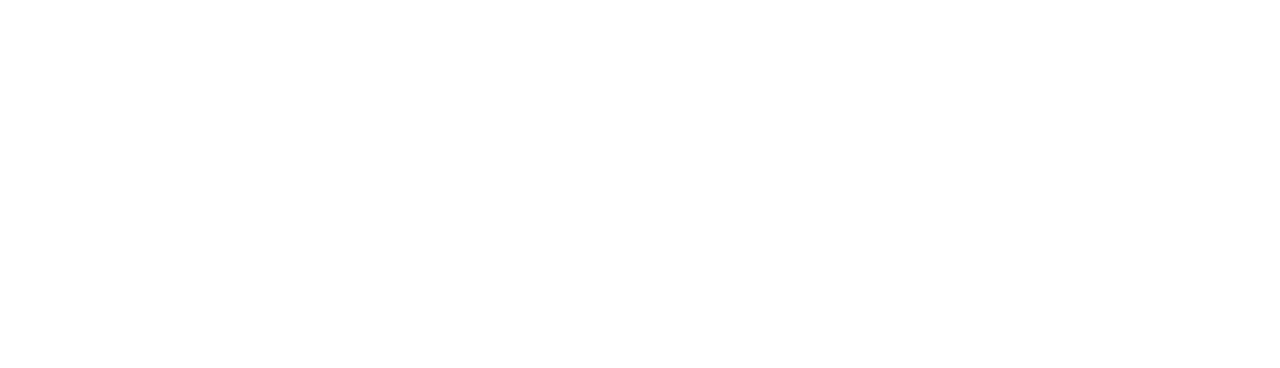
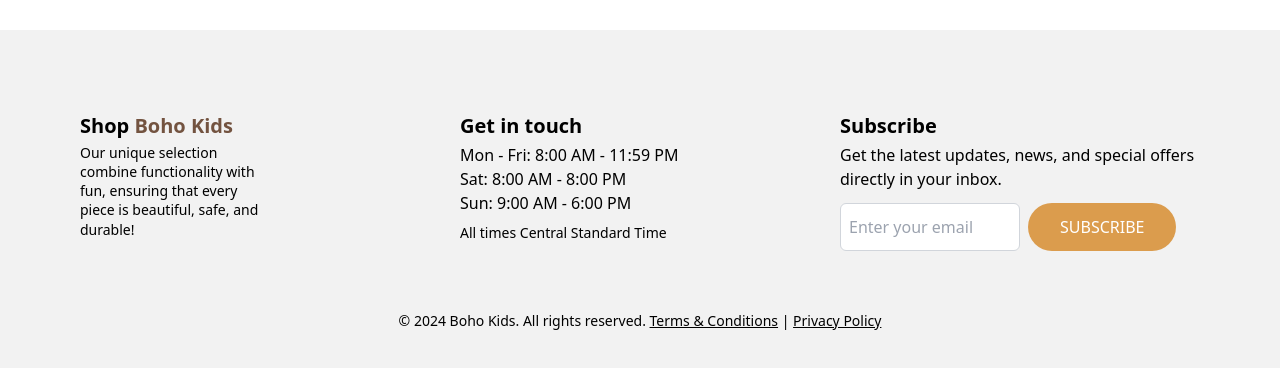
Before and after one commit to chaedoesntcode/boho-kids, a Next.js app: page / in a window 1280 px wide. Shown: the part 1998-2366 px from the top of the page. Before the commit the page ends 2028 px from the top, so only its background shows below. Built offline with nearby package versions, Linux system fonts and the light colour scheme.

Commit message:
feat(footer): Add footer component

```diff
--- /dev/null
+++ b/app/components/Footer.jsx
@@ -0,0 +1,55 @@
+import React from "react";
+import Link from "next/link";
+
+const Footer = () => {
+  return (
+    <footer className="bg-darkGray py-10 bg-lightGray w-full">
+      <div class="px-20 py-5 md:py-10 flex flex-col lg:flex-row gap-y-10 md:gap-y-5 lg:gap-x-5">
+        <div class="w-full lg:w-1/3 order-3 lg:order-1">
+          <p class="h4">Shop <span className="text-brown">Boho Kids</span></p>
+          <p class="small w-full md:w-1/2">
+            Our unique selection combine functionality with fun, ensuring that
+            every piece is beautiful, safe, and durable!
+          </p>
+        </div>
+        <div class="w-full lg:w-1/3 order-2">
+          <p class="h4">Get in touch</p>
+          <div class="flex flex-col items-start justify-evenly">
+            <p>Mon - Fri: 8:00 AM - 11:59 PM</p>
+            <p>Sat: 8:00 AM - 8:00 PM</p>
+            <p>Sun: 9:00 AM - 6:00 PM</p>
+            <p className="small mt-2">All times Central Standard Time</p>
+          </div>
+        </div>
+        <div class="w-full lg:w-1/3 order-1 lg:order-3">
+          <p class="h4">Subscribe</p>
+          <p class="text-muted-custom">
+            Get the latest updates, news, and special offers directly in your
+            inbox.
+          </p>
+          <div class="mt-3">
+            <form className="flex flex-col md:flex-row md:gap-2">
+              <label htmlFor="email" className="sr-only">
+                Email address
+              </label>
+              <input
+                type="email"
+                className="p-2 flex-grow xl:flex-grow-0 xl:w-1/2 rounded-md border border-gray-300 outline-yellow"
+                placeholder="Enter your email"
+              />
+              <button type="submit" className="mt-2 md:mt-0 btn-highlight__filled">
+                Subscribe
+              </button>
+            </form>
+          </div>
+        </div>
+      </div>
+      <div class="px-20 lg:px-0 py-5 lg:text-center">
+        <p class="small">&copy; {new Date().getFullYear()} Boho Kids. All rights reserved. <Link target="_blank" href='https://www.google.com' className="underline">Terms & Conditions</Link>&nbsp;|&nbsp;
+        <Link target="_blank" href='https://www.google.com' className="underline">Privacy Policy</Link></p>
+      </div>
+    </footer>
+  );
+};
+
+export default Footer;
--- a/app/page.js
+++ b/app/page.js
@@ -4,6 +4,7 @@
 import Carousel from "./components/Carousel";
 import Benefits from "./components/Benefits";
 import { decorCarousel, furnitureCarousel } from "@/lib/data";
+import Footer from "./components/Footer";
 
 
 export default function Home() {
@@ -15,8 +16,7 @@
       <Carousel id={"decor"} title={'Shop Decor'} subtitle={'Let your creativity soar with us.'} items={decorCarousel}/>
       <Benefits />
       <Carousel id={"furniture"} title={'Shop Furniture'} subtitle={'Perfect pieces for playtime and rest.'} items={furnitureCarousel}/>
-
-      {/* footer */}
+      <Footer />
     </main>
   );
 }
```
